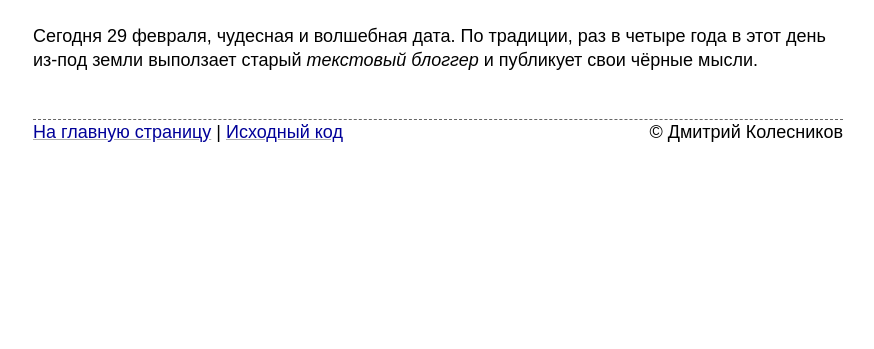
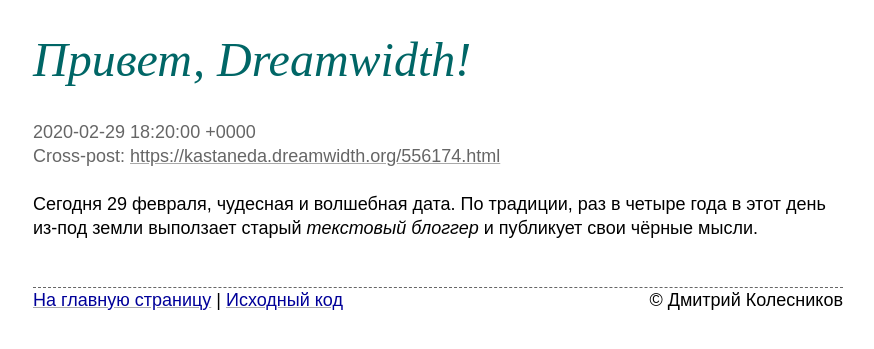
Before and after one commit to kastaneda/kastaneda.kiev.ua, a Jekyll site: the page built from _posts/2020/2020-02-29-hello-dreamwidth.md, in a window 1280 px wide. Shown: the top 349 px of the page, without its empty margins (202-1076 px from the left). Built offline with Jekyll 4.4.1, drawn with Linux system fonts in a browser that asks for light colours.

Commit message:
Tmp. post layout

```diff
--- a/_config.yml
+++ b/_config.yml
@@ -20,7 +20,7 @@ defaults:
   - scope:
       type: posts
     values:
-      layout: FIXME-page
+      layout: FIXME-post
 
 collections:
   posts:
--- /dev/null
+++ b/_layouts/FIXME-post.html
@@ -0,0 +1,15 @@
+---
+layout: FIXME-page
+---
+
+<h1>{{ page.title }}</h1>
+
+<p class="FIXME" style="color: #666">
+    {{ page.date }}
+    {% if page.dreamwidth_itemid %}
+        <br />
+        Cross-post: <a class="FIXME" style="color: inherit" href="https://kastaneda.dreamwidth.org/{{ page.dreamwidth_itemid }}.html">https://kastaneda.dreamwidth.org/{{ page.dreamwidth_itemid }}.html</a>
+    {% endif %}
+</p>
+
+{{ content }}
```
Also changed, not shown: _layouts/post.html (+18 -0 lines).
